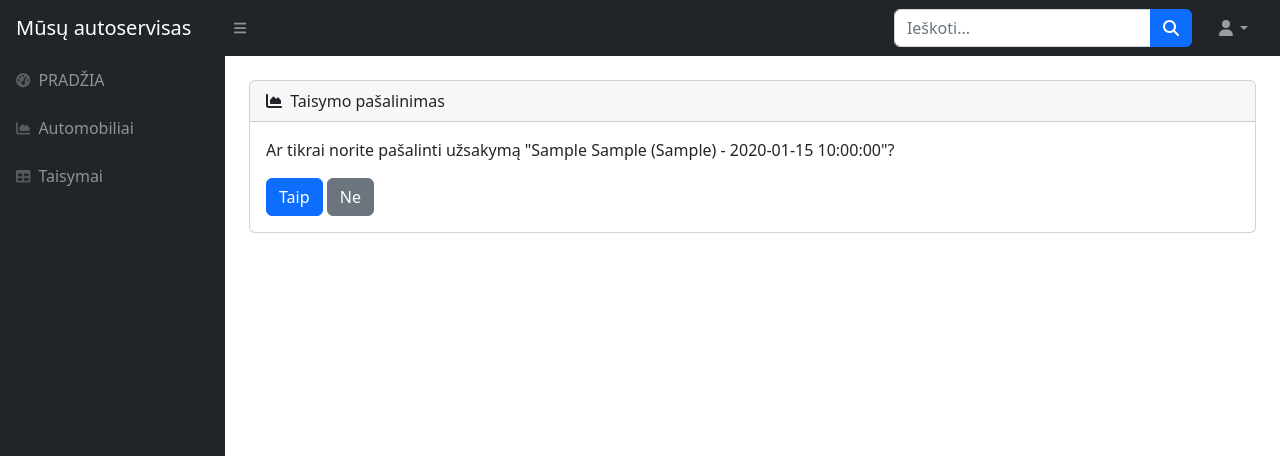
After one commit to DonatasNoreika/autoservice_20260316, a Django app: page /orders/1/delete/ in a window 1280 px wide. The commit adds this page. Shown: the top 456 px of the page. Run offline with Django 5.2, Linux system fonts and the light colour scheme; a user stored in the database is signed in; tables that the repository leaves empty hold one stand-in row (values such as "Sample post"); some libraries are stand-ins or nearby versions.

Commit message:
11: +Padaryti, kad prisijungęs vartotojas galėtų ištrinti savo užsakymus. Panaudoti DeleteView

```diff
--- a/mysite/autoservice/templates/order.html
+++ b/mysite/autoservice/templates/order.html
@@ -19,6 +19,7 @@
 {% if order.client == user %}
 <div>
     <a href="{% url 'order_update' order.pk %}" class="btn btn-warning">Redaguoti</a>
+    <a href="{% url 'order_delete' order.pk %}" class="btn btn-danger">Ištrinti</a>
 </div>
 {% endif %}
 
--- /dev/null
+++ b/mysite/autoservice/templates/order_delete.html
@@ -0,0 +1,14 @@
+{% extends 'base.html' %}
+
+{% block title %}Taisymo pašalinimas{% endblock %}
+
+{% block heading %}Taisymo pašalinimas{% endblock %}
+
+{% block content %}
+<p>Ar tikrai norite pašalinti užsakymą "{{ order }}"?</p>
+<form method="post">
+    {% csrf_token %}
+    <button type="submit" class="btn btn-primary">Taip</button>
+    <a href="{% url 'order' order.pk %}" class="btn btn-secondary">Ne</a>
+</form>
+{% endblock %}
--- a/mysite/autoservice/urls.py
+++ b/mysite/autoservice/urls.py
@@ -13,4 +13,5 @@ urlpatterns = [
     path('profile/', views.profile, name="profile"),
     path('orders/create/', views.OrderCreateView.as_view(), name="order_create"),
     path("orders/<int:pk>/update/", views.OrderUpdateView.as_view(), name='order_update'),
+    path("orders/<int:pk>/delete/", views.OrderDeleteView.as_view(), name='order_delete'),
 ]
--- a/mysite/autoservice/views.py
+++ b/mysite/autoservice/views.py
@@ -146,3 +146,13 @@ class OrderUpdateView(LoginRequiredMixin, UserPassesTestMixin, generic.UpdateVie
 
     def test_func(self):
         return self.get_object().client == self.request.user
+
+
+class OrderDeleteView(LoginRequiredMixin, UserPassesTestMixin, generic.DeleteView):
+    model = Order
+    template_name = "order_delete.html"
+    context_object_name = 'order'
+    success_url = reverse_lazy("user_orders")
+
+    def test_func(self):
+        return self.get_object().client == self.request.user
```
